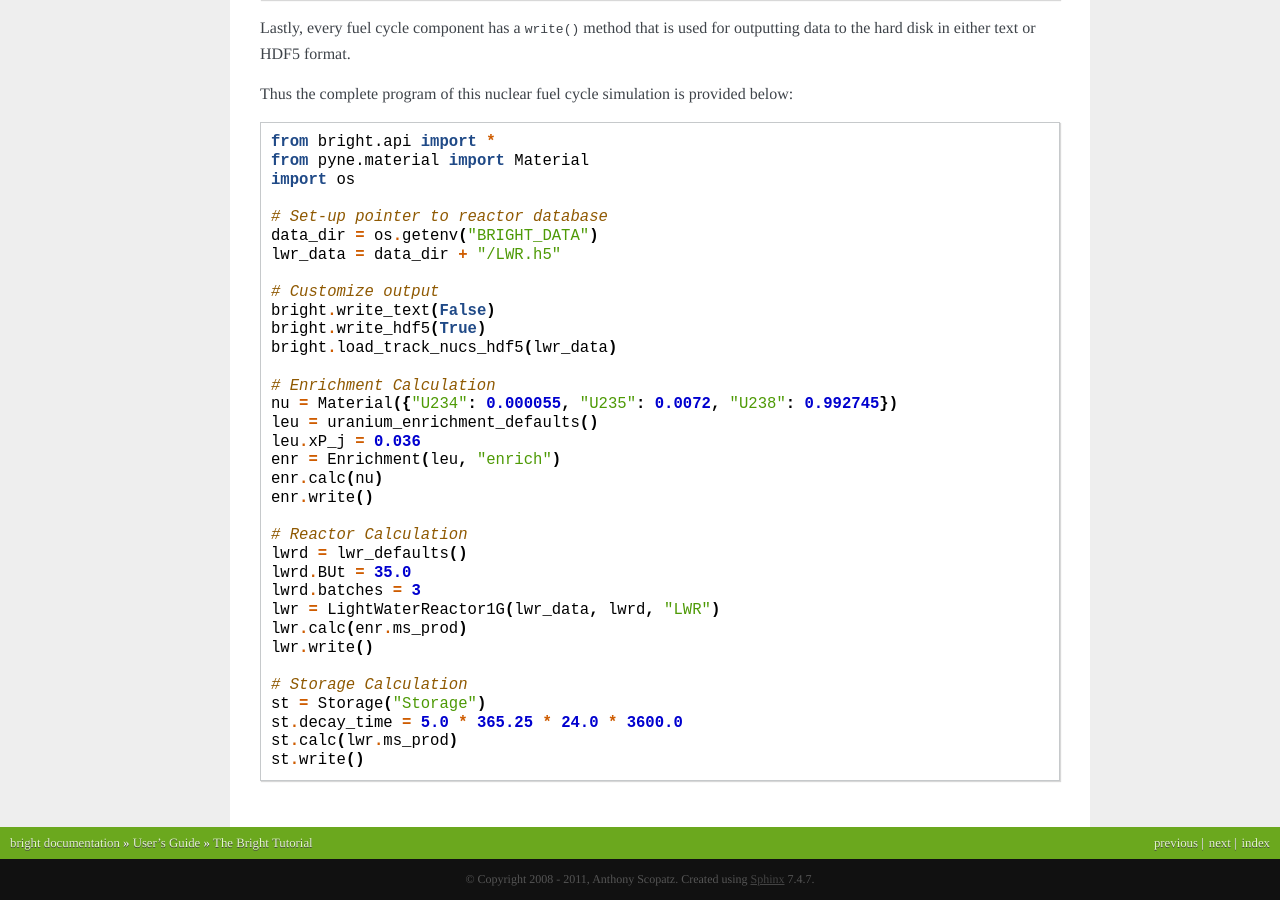
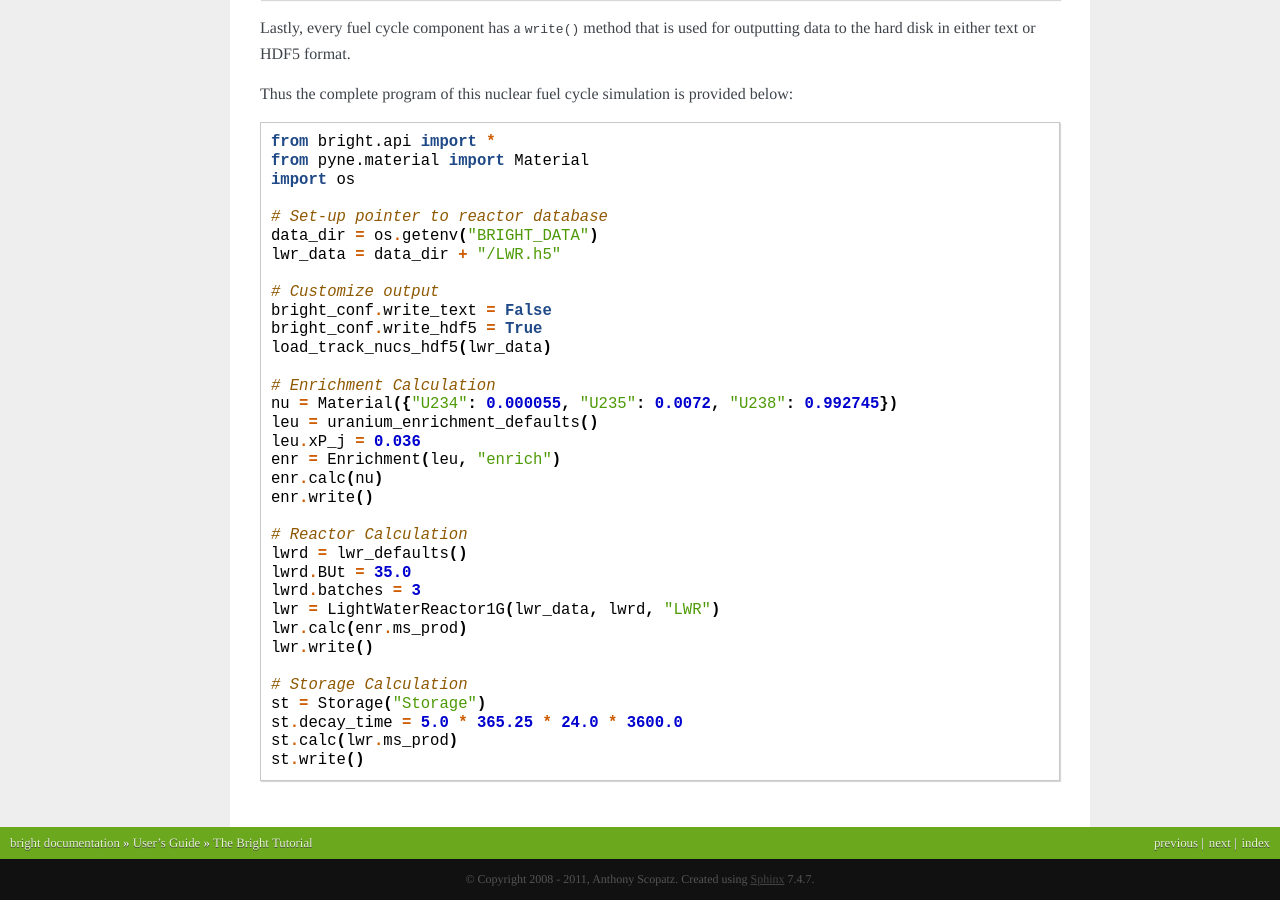
Before and after one commit to bright-dev/bright, a Sphinx documentation site: the page built from doc/source/usersguide/tutorial.rst, in a window 1280 px wide and 900 px high, scrolled down 1650 px. Built offline with Sphinx 7.4.7, drawn with Linux system fonts in a browser that asks for light colours; formulas are drawn with MathJax 3; pages that are not in the unit, such as notebooks, are missing from menus; the version number could not be read and is left out.

```diff
--- a/doc/source/usersguide/tutorial.rst
+++ b/doc/source/usersguide/tutorial.rst
@@ -90,9 +90,9 @@
     lwr_data = data_dir + "/LWR.h5"
 
     # Customize output
-    bright.write_text(False)
-    bright.write_hdf5(True)
-    bright.load_track_nucs_hdf5(lwr_data)
+    bright_conf.write_text = False
+    bright_conf.write_hdf5 = True
+    load_track_nucs_hdf5(lwr_data)
 
     # Enrichment Calculation
     nu = Material({"U234": 0.000055, "U235": 0.0072, "U238": 0.992745})
```
Also changed, not shown: 9 other files.
